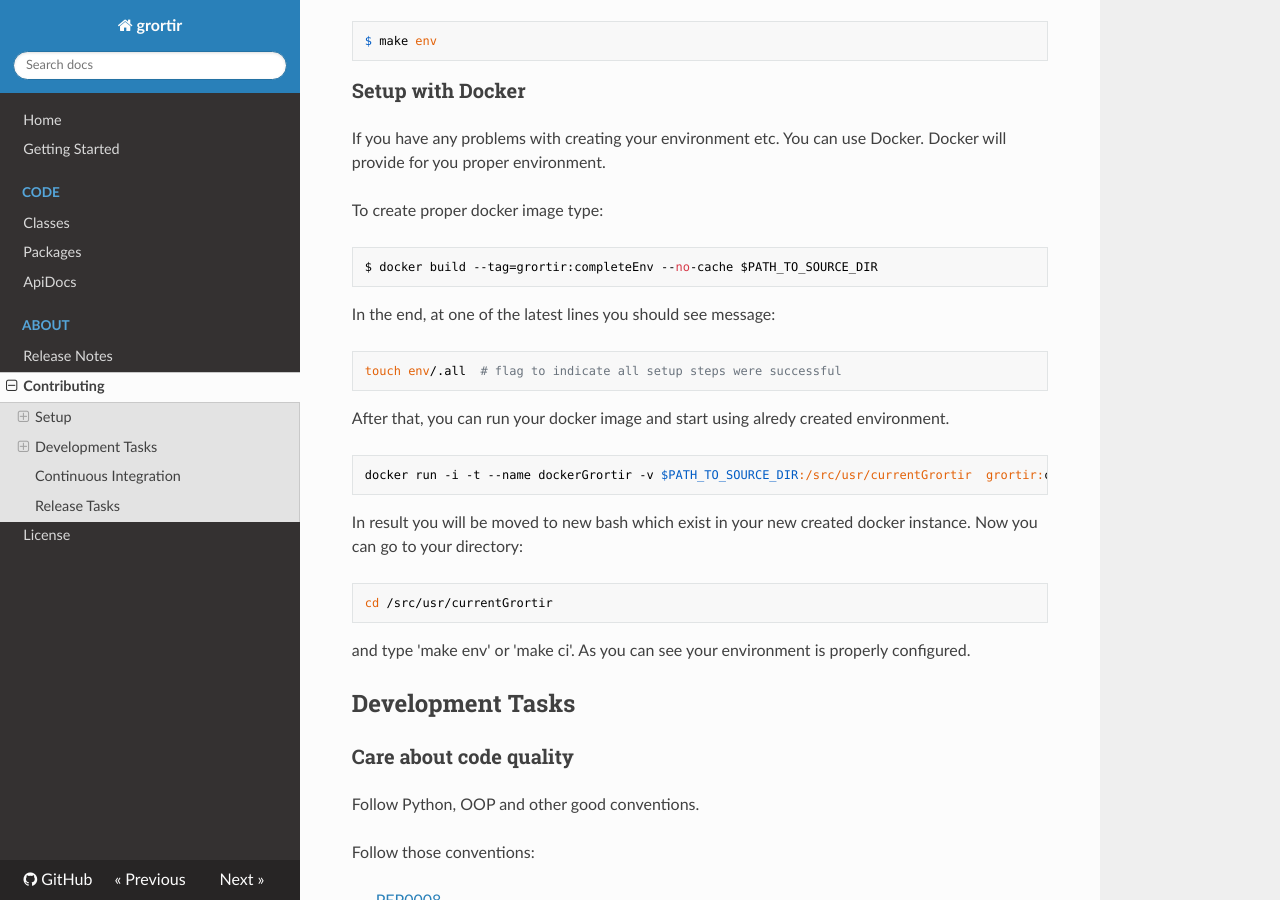
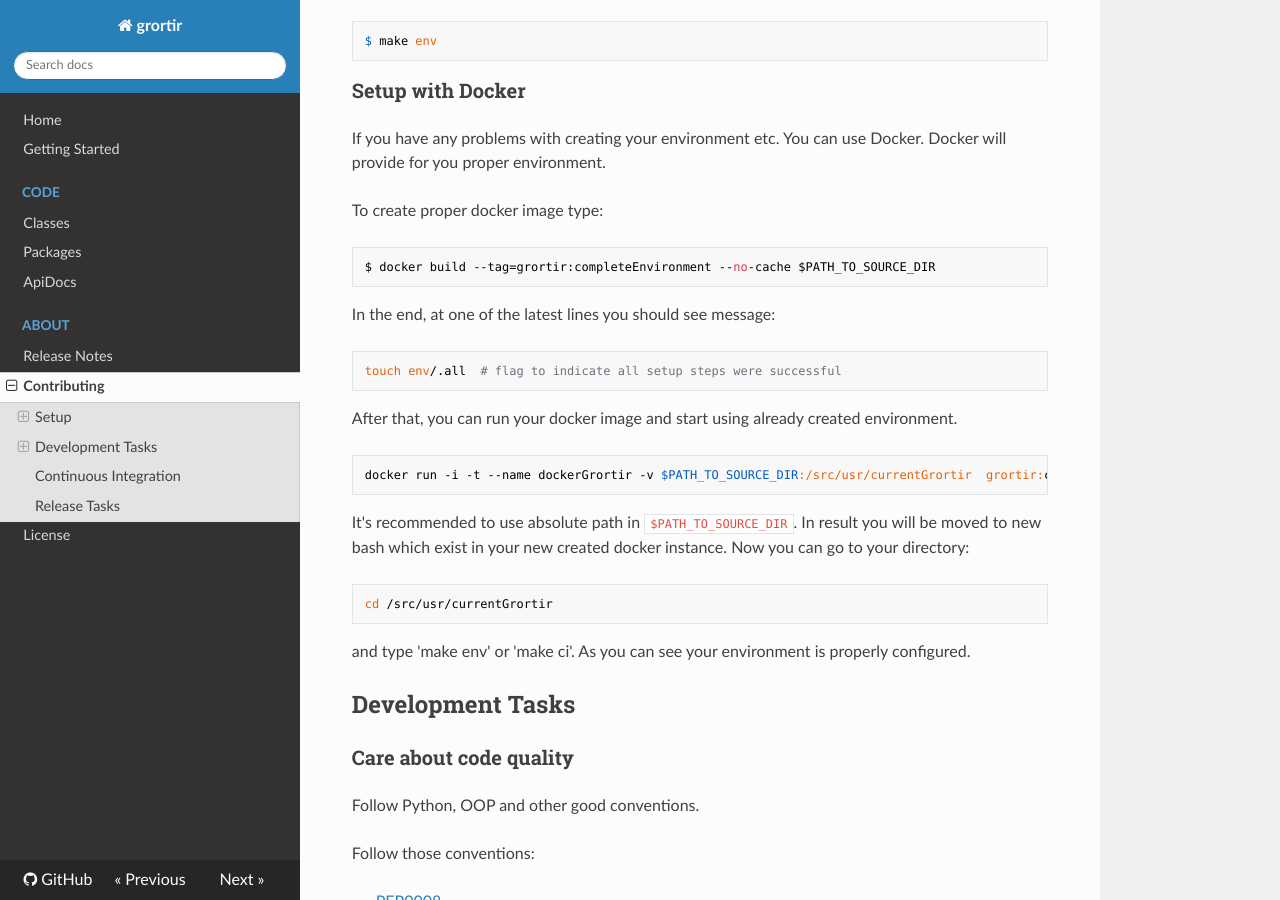
Before and after one commit to qbahn/grortir, an MkDocs documentation site: the page built from docs/about/contributing.md, in a window 1280 px wide and 900 px high, scrolled down 548 px. Built offline with MkDocs 1.6.1, drawn with Linux system fonts in a browser that asks for light colours; nearby versions of some CDN libraries; old or Windows-style settings are respelled for this version of MkDocs.

Commit message:
Fix docker guide.

````diff
--- a/docs/about/contributing.md
+++ b/docs/about/contributing.md
@@ -28,7 +28,7 @@ Docker will provide for you proper environment.
 To create proper docker image type:
 
 ```
-$ docker build --tag=grortir:completeEnv --no-cache $PATH_TO_SOURCE_DIR
+$ docker build --tag=grortir:completeEnvironment --no-cache $PATH_TO_SOURCE_DIR
 ```
 
 In the end, at one of the latest lines you should see message:
@@ -36,10 +36,11 @@ In the end, at one of the latest lines you should see message:
 touch env/.all  # flag to indicate all setup steps were successful
 ```
 
-After that, you can run your docker image and start using alredy created environment.
+After that, you can run your docker image and start using already created environment.
 ```
 docker run -i -t --name dockerGrortir -v $PATH_TO_SOURCE_DIR:/src/usr/currentGrortir  grortir:completeEnvironment /bin/bash
 ```
+It's recommended to use absolute path in ```$PATH_TO_SOURCE_DIR```.
 In result you will be moved to new bash which exist in your new created docker instance.
 Now you can go to your directory:
 ```
````
